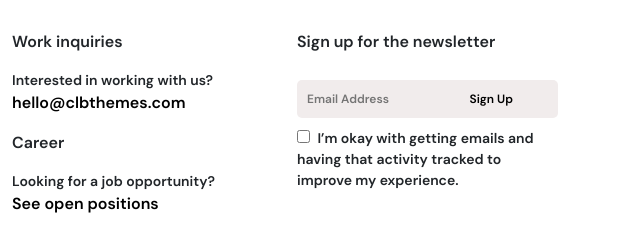
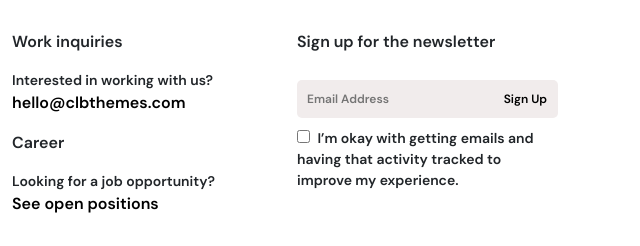
Before and after one commit to MuzammiAhmed2001/ohio, a plain HTML site: page index.html in a window 1280 px wide. Shown: the part 5015-5261 px from the top of the page, 640-1280 px from the left. Drawn offline with nearby package versions, Linux system fonts and the light colour scheme.

Commit message:
footer mail changes

```diff
--- a/index.html
+++ b/index.html
@@ -952,7 +952,7 @@
                 </div>
                 <div class="col-lg-3 col-md-6 col-sm-12">
                     <p class="fs-6">Sign up for the newsletter</p>
-                    <div class="s10-mail d-flex">
+                    <div class="s10-mail d-grid">
                         <input type="text" placeholder="Email Address" class="s10-email">
                         <button class="s10-btn">Sign Up</button>
                     </div>
--- a/styles/style.css
+++ b/styles/style.css
@@ -656,6 +656,10 @@ body {
     transition: .2s ease;
 }
 
+.s10-mail {
+    grid-template-columns: 75% 25%;
+}
+
 .s10-email {
     border: none;
     border-top-left-radius: 5px;
@@ -663,7 +667,7 @@ body {
     background-color: rgb(241, 236, 236);
     font-size: 12px;
     padding: 10px 10px;
-    width: 95%;
+    width: 100%;
     margin: 10px 0px;
 }
 
```
Also changed, not shown: scripts/script.js (+0 -20 lines).
